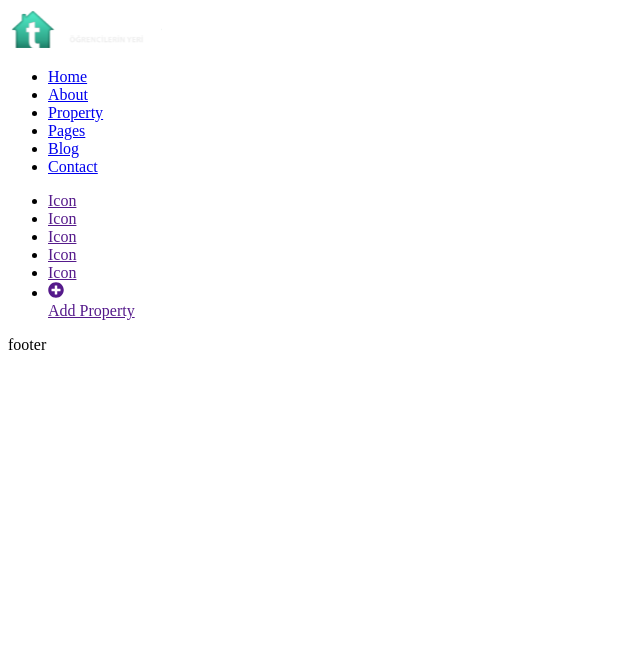
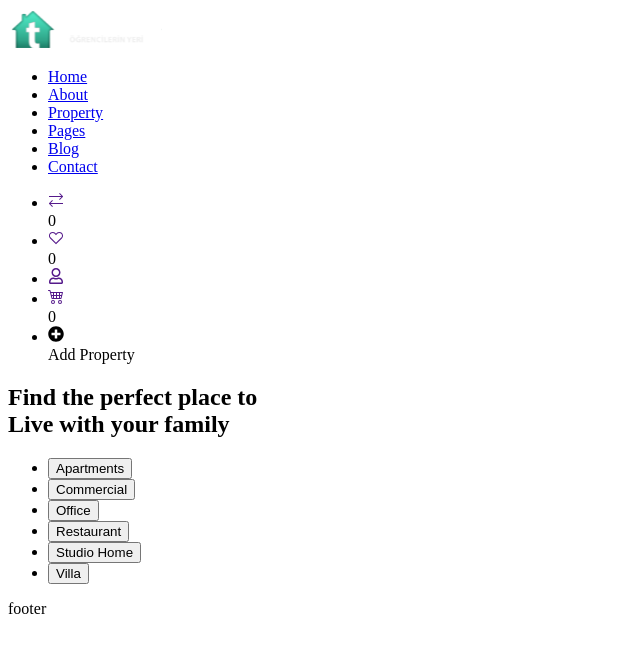
Before and after one commit to kemalbekcan/Talebevi, a Next.js app in the folder client/: page / in a window 1280 px wide. Shown: the top 652 px of the page, without its empty margins (0-640 px from the left). Built offline with nearby package versions, Linux system fonts and the light colour scheme.

Commit message:
Created header and fixed css grid problems

```diff
--- a/client/components/Header.tsx
+++ b/client/components/Header.tsx
@@ -1,5 +1,9 @@
 import Image from 'next/image';
 import AddProperty from '@/buttons/AddProperty'
+import { VscArrowSwap, VscHeart } from "react-icons/vsc";
+import { FaRegUser } from "react-icons/fa";
+import { BsCart4 } from "react-icons/bs";
+
 function Header() {
     return (
         <header className="landing-page-navbar">
@@ -9,7 +13,7 @@ function Header() {
           </div>
           <nav className="landing-page-navbar-container-lists">
             <ul className="landing-page-navbar-container-lists-list">
-              <li className="landing-page-navbar-container-lists-list-item">
+              <li className="landing-page-navbar-container-lists-list-item --active">
                 <a
                   href="#"
                   className="landing-page-navbar-container-lists-list-item__link"
@@ -61,25 +65,23 @@ function Header() {
           </nav>
           <div className="landing-page-navbar-container-settings">
             <ul className="landing-page-navbar-container-settings-lists">
-              <li>
-                <a href="">Icon</a>
+              <li className='landing-page-navbar-container-settings-lists-list'>
+                <a href="" className='landing-page-navbar-container-settings-lists-list__item'><VscArrowSwap /></a>
+                <div><span>0</span></div>
+              </li>
+              <li className='landing-page-navbar-container-settings-lists-list'>
+                <a href="" className='landing-page-navbar-container-settings-lists-list__item'><VscHeart /></a>
+                <div><span>0</span></div>
+              </li>
+              <li className='landing-page-navbar-container-settings-lists-list'>
+                <a href="" className='landing-page-navbar-container-settings-lists-list__item'><FaRegUser /></a>
+              </li>
+              <li className='landing-page-navbar-container-settings-lists-list'>
+                <a href="" className='landing-page-navbar-container-settings-lists-list__item'><BsCart4 /></a>
+                <div><span>0</span></div>
               </li>
               <li>
-                <a href="">Icon</a>
-              </li>
-              <li>
-                <a href="">Icon</a>
-              </li>
-              <li>
-                <a href="">Icon</a>
-              </li>
-              <li>
-                <a href="">Icon</a>
-              </li>
-              <li>
-                <a href="">
                   <AddProperty message={"Add Property"} />
-                </a>
               </li>
             </ul>
           </div>
--- a/client/pages/index.tsx
+++ b/client/pages/index.tsx
@@ -8,6 +8,33 @@ const Home: NextPage = () => {
       <Layout title="Home">
         <div className="landing-page">
           <div className="landing-page-background"></div>
+          <div className="landing-page-content">
+            <h2 className='landing-page-content__title'>Find the perfect place to<br /> Live with your family</h2>
+            <div className='landing-page-content-filter'>
+              <div className='landing-page-content-filter-list'>
+                <ul>
+                  <li>
+                    <button>Apartments</button>
+                  </li>
+                  <li>
+                    <button>Commercial</button>
+                  </li>
+                  <li>
+                    <button>Office</button>
+                  </li>
+                  <li>
+                    <button>Restaurant</button>
+                  </li>
+                  <li>
+                    <button>Studio Home</button>
+                  </li>
+                  <li>
+                    <button>Villa</button>
+                  </li>
+                </ul>
+              </div>
+            </div>
+          </div>
         </div>
       </Layout>
     </Fragment>
--- a/client/styles/_grid.sass
+++ b/client/styles/_grid.sass
@@ -1,22 +1,36 @@
 .wrapper
-    header
+    .landing-page-navbar
+        max-width: 1240px
+        margin-left: auto
+        margin-right: auto
+    .landing-page
+        max-width: 1240px
+        margin-left: auto
+        margin-right: auto
+        height: 30vw
+        display: flex
+        align-items: center
     .sign-in
         display: grid
+        -ms-grid-columns: repeat(11, 1fr)
         grid-template-columns: repeat(11, 1fr)
         &-content
             grid-column: 3 / 10
     .sign-up
         display: grid
+        -ms-grid-columns: repeat(11, 1fr)
         grid-template-columns: repeat(11, 1fr)
         &-content
             grid-column: 3 / 10
     .forgot-password
         display: grid
+        -ms-grid-columns: repeat(11, 1fr)
         grid-template-columns: repeat(11, 1fr)
         &-content
             grid-column: 3 / 10
     .error
         display: grid
+        -ms-grid-columns: repeat(11, 1fr)
         grid-template-columns: repeat(11, 1fr)
         &-container
             grid-column: 5 / 8
--- a/client/styles/_pages.sass
+++ b/client/styles/_pages.sass
@@ -22,7 +22,7 @@
         &-container
             @include flexbox()
             justify-content: space-between
-            height: 70px
+            height: 86px
             &-logo
                 @include flexbox()
                 @include align-items()
@@ -32,22 +32,65 @@
                 &-list
                     @include flexbox()
                     &-item
-                        padding: 24px 12px
                         &__link
+                            padding: 30px 15px
+                            display: block
+                            height: 100%
+                            width: 100%
+                            font-size: 16px
                             color: $text-white
                             text-decoration: none
                         &:hover
-                            border-bottom: 1px solid $button-color
+                            border-bottom: 2px solid #50ffe4
+                        &.--active
+                                border-bottom: 2px solid #50ffe4
             &-settings
                 @include flexbox()
                 @include align-items()
                 &-lists
                     @include flexbox()
                     @include align-items()
-                    li
-                        a
+                    &-list
+                        width: 40px
+                        height: 40px
+                        border-radius: 40px
+                        border: 1px solid #ffffff
+                        position: relative
+                        margin: 10px
+                        &__item
+                            display: flex
+                            justify-content: center
+                            align-items: center
+                            width: 100%
+                            height: 100%
                             text-decoration: none
                             color: $text-white
+                        div
+                            display: block
+                            width: 22px
+                            height: 22px
+                            border-radius: 22px
+                            position: absolute
+                            top: -10px
+                            right: -5px
+                            background-color: $button-color
+                            span
+                                display: flex
+                                justify-content: center
+                                align-items: center
+                                width: 100%
+                                height: 100%
+                                color: white
+                                font-size: 12px
+    &-content
+        width: 100%
+        text-align: center
+        &__title
+            color: #ffffff
+            font-size: 54px
+            font-weight: 600
+            line-height: 1.2
+            font-family: 'Ubuntu', sans-serif
 /*Home Page*/
 
 /*Sign Page*/
--- a/client/styles/styles.css
+++ b/client/styles/styles.css
@@ -65,11 +65,30 @@
   padding: 15px 20px;
 }
 
+.wrapper .landing-page-navbar {
+  max-width: 1240px;
+  margin-left: auto;
+  margin-right: auto;
+}
+
+.wrapper .landing-page {
+  max-width: 1240px;
+  margin-left: auto;
+  margin-right: auto;
+  height: 30vw;
+  display: -webkit-box;
+  display: -ms-flexbox;
+  display: flex;
+  -webkit-box-align: center;
+      -ms-flex-align: center;
+          align-items: center;
+}
+
 .wrapper .sign-in {
   display: -ms-grid;
   display: grid;
-  -ms-grid-columns: (1fr)[11];
-      grid-template-columns: repeat(11, 1fr);
+  -ms-grid-columns: repeat(11, 1fr);
+  grid-template-columns: repeat(11, 1fr);
 }
 
 .wrapper .sign-in-content {
@@ -81,8 +100,8 @@
 .wrapper .sign-up {
   display: -ms-grid;
   display: grid;
-  -ms-grid-columns: (1fr)[11];
-      grid-template-columns: repeat(11, 1fr);
+  -ms-grid-columns: repeat(11, 1fr);
+  grid-template-columns: repeat(11, 1fr);
 }
 
 .wrapper .sign-up-content {
@@ -94,8 +113,8 @@
 .wrapper .forgot-password {
   display: -ms-grid;
   display: grid;
-  -ms-grid-columns: (1fr)[11];
-      grid-template-columns: repeat(11, 1fr);
+  -ms-grid-columns: repeat(11, 1fr);
+  grid-template-columns: repeat(11, 1fr);
 }
 
 .wrapper .forgot-password-content {
@@ -107,8 +126,8 @@
 .wrapper .error {
   display: -ms-grid;
   display: grid;
-  -ms-grid-columns: (1fr)[11];
-      grid-template-columns: repeat(11, 1fr);
+  -ms-grid-columns: repeat(11, 1fr);
+  grid-template-columns: repeat(11, 1fr);
 }
 
 .wrapper .error-container {
@@ -150,7 +169,7 @@
   -webkit-box-pack: justify;
       -ms-flex-pack: justify;
           justify-content: space-between;
-  height: 70px;
+  height: 86px;
 }
 
 .landing-page-navbar-container-logo {
@@ -177,17 +196,22 @@
   display: flex;
 }
 
-.landing-page-navbar-container-lists-list-item {
-  padding: 24px 12px;
-}
-
 .landing-page-navbar-container-lists-list-item__link {
+  padding: 30px 15px;
+  display: block;
+  height: 100%;
+  width: 100%;
+  font-size: 16px;
   color: #ffffff;
   text-decoration: none;
 }
 
 .landing-page-navbar-container-lists-list-item:hover {
-  border-bottom: 1px solid #00c194;
+  border-bottom: 2px solid #50ffe4;
+}
+
+.landing-page-navbar-container-lists-list-item.--active {
+  border-bottom: 2px solid #50ffe4;
 }
 
 .landing-page-navbar-container-settings {
@@ -208,9 +232,69 @@
   align-items: center;
 }
 
-.landing-page-navbar-container-settings-lists li a {
+.landing-page-navbar-container-settings-lists-list {
+  width: 40px;
+  height: 40px;
+  border-radius: 40px;
+  border: 1px solid #ffffff;
+  position: relative;
+  margin: 10px;
+}
+
+.landing-page-navbar-container-settings-lists-list__item {
+  display: -webkit-box;
+  display: -ms-flexbox;
+  display: flex;
+  -webkit-box-pack: center;
+      -ms-flex-pack: center;
+          justify-content: center;
+  -webkit-box-align: center;
+      -ms-flex-align: center;
+          align-items: center;
+  width: 100%;
+  height: 100%;
   text-decoration: none;
   color: #ffffff;
+}
+
+.landing-page-navbar-container-settings-lists-list div {
+  display: block;
+  width: 22px;
+  height: 22px;
+  border-radius: 22px;
+  position: absolute;
+  top: -10px;
+  right: -5px;
+  background-color: #00c194;
+}
+
+.landing-page-navbar-container-settings-lists-list div span {
+  display: -webkit-box;
+  display: -ms-flexbox;
+  display: flex;
+  -webkit-box-pack: center;
+      -ms-flex-pack: center;
+          justify-content: center;
+  -webkit-box-align: center;
+      -ms-flex-align: center;
+          align-items: center;
+  width: 100%;
+  height: 100%;
+  color: white;
+  font-size: 12px;
+}
+
+.landing-page-content {
+  width: 100%;
+  text-align: center;
+}
+
+.landing-page-content__title {
+  color: #ffffff;
+  font-size: 54px;
+  font-weight: 600;
+  line-height: 1.2;
+  font-family: 'Ubuntu', sans-serif;
 }
 
 /*Home Page*/
```
Also changed, not shown: 1 other file (tests, documents, lock files or other folders).
